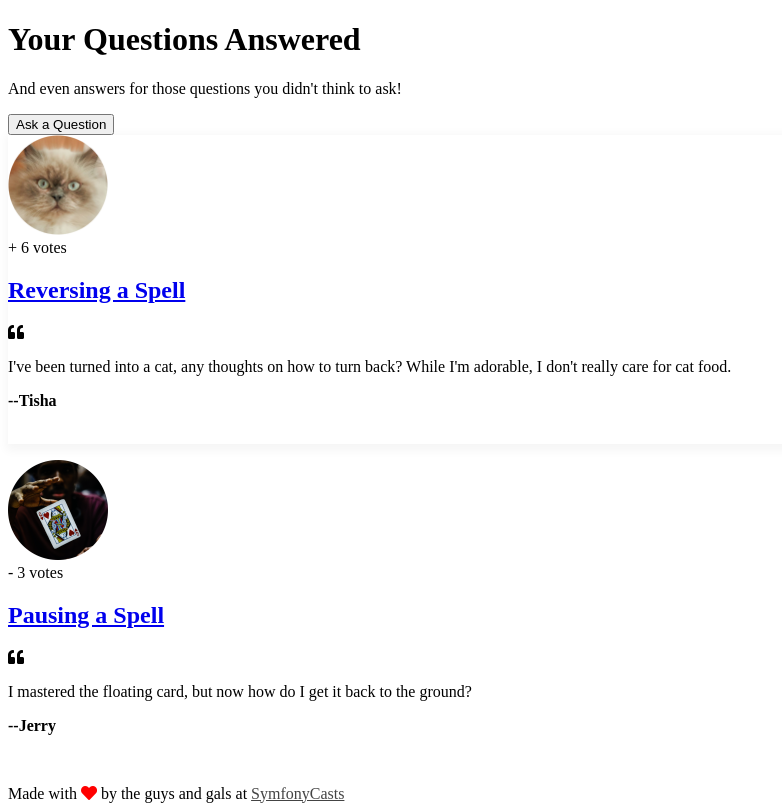
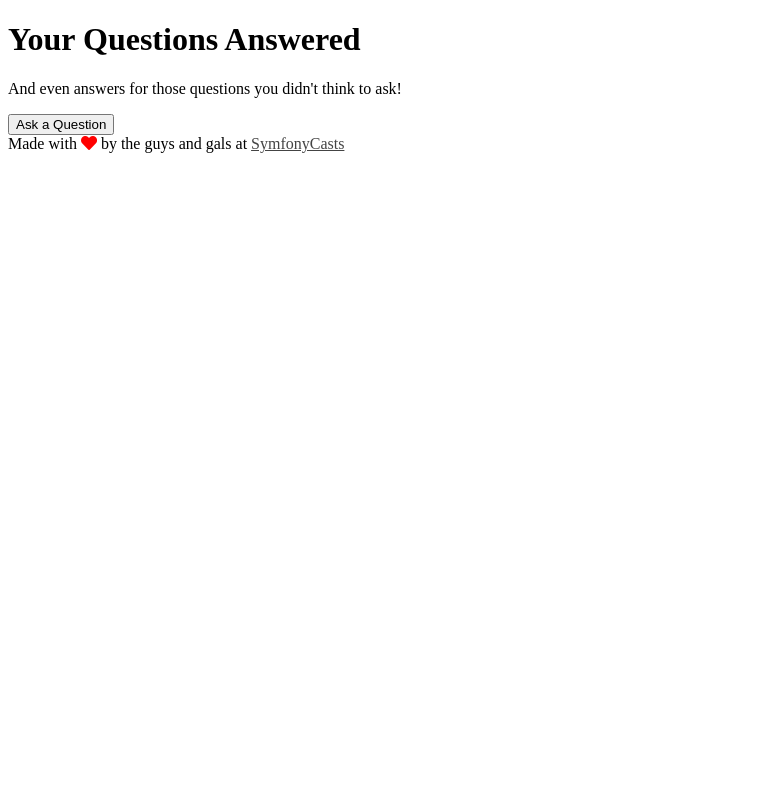
Before and after one commit to gediminasnn/Doctrine-Symfony-the-Database, a Symfony app: template templates/question/homepage.html.twig in a window 1280 px wide. Shown: the part 108-919 px from the top of the page, without its empty margins (0-782 px from the left). After the commit the page ends 261 px from the top, so only its background shows below. Run offline with Twig, Linux system fonts and the light colour scheme; the template is opened without the code that fills it, so the values that code supplies are empty; some libraries are stand-ins or nearby versions.

Commit message:
13 Chapters - DQL

```diff
--- a/composer.json
+++ b/composer.json
@@ -10,6 +10,7 @@
         "doctrine/doctrine-migrations-bundle": "^3.0",
         "doctrine/orm": "^2.7",
         "knplabs/knp-markdown-bundle": "^1.8",
+        "knplabs/knp-time-bundle": "^1.13",
         "sensio/framework-extra-bundle": "^5.5",
         "sentry/sentry-symfony": "^3.4",
         "symfony/asset": "5.1.*",
--- a/config/bundles.php
+++ b/config/bundles.php
@@ -14,4 +14,5 @@ return [
     Symfony\Bundle\MakerBundle\MakerBundle::class => ['dev' => true],
     Doctrine\Bundle\DoctrineBundle\DoctrineBundle::class => ['all' => true],
     Doctrine\Bundle\MigrationsBundle\DoctrineMigrationsBundle::class => ['all' => true],
+    Knp\Bundle\TimeBundle\KnpTimeBundle::class => ['all' => true],
 ];
--- a/templates/question/homepage.html.twig
+++ b/templates/question/homepage.html.twig
@@ -14,6 +14,7 @@
         </div>
     </div>
     <div class="row">
+        {% for question in questions %}
         <div class="col-12 mb-3">
             <div style="box-shadow: 2px 3px 9px 4px rgba(0,0,0,0.04);">
                 <div class="q-container p-4">
@@ -25,48 +26,24 @@
                             </div>
                         </div>
                         <div class="col">
-                            <a class="q-title" href="{{ path('app_question_show', { slug: 'reversing-a-spell' }) }}"><h2>Reversing a Spell</h2></a>
+                            <a class="q-title" href="{{ path('app_question_show', { slug: question.slug }) }}"><h2>{{ question.name }}</h2></a>
                             <div class="q-display p-3">
                                 <i class="fa fa-quote-left mr-3"></i>
-                                <p class="d-inline">I've been turned into a cat, any thoughts on how to turn back? While I'm adorable, I don't really care for cat food.</p>
+                                <p class="d-inline">{{ question.question|parse_markdown }}</p>
                                 <p class="pt-4"><strong>--Tisha</strong></p>
                             </div>
                         </div>
                     </div>
                 </div>
-                <a class="answer-link" href="{{ path('app_question_show', { slug: 'reversing-a-spell' }) }}" style="color: #fff;">
+                <a class="answer-link" href="{{ path('app_question_show', { slug: question.slug }) }}" style="color: #fff;">
                     <p class="q-display-response text-center p-3">
                         <i class="fa fa-magic magic-wand"></i> 6 answers
                     </p>
                 </a>
             </div>
         </div>
+        {% endfor %}
 
-        <div class="col-12 mb-3">
-            <div class="q-container p-4">
-                <div class="row">
-                    <div class="col-2 text-center">
-                        <img src="{{ asset('images/magic-photo.png') }}" width="100" height="100"  alt="Jerry avatar">
-                        <div class="vote-arrows vote-arrows-alt flex-fill pt-2" style="min-width: 90px;">
-                            <span>- 3 votes</span>
-                        </div>
-                    </div>
-                    <div class="col">
-                        <a class="q-title" href="{{ path('app_question_show', { slug: 'pausing-a-spell' }) }}"><h2>Pausing a Spell</h2></a>
-                        <div class="q-display p-3">
-                            <i class="fa fa-quote-left mr-3"></i>
-                            <p class="d-inline">I mastered the floating card, but now how do I get it back to the ground?</p>
-                            <p class="pt-4"><strong>--Jerry</strong></p>
-                        </div>
-                    </div>
-                </div>
-            </div>
-            <a class="answer-link" href="{{ path('app_question_show', { slug: 'pausing-a-spell' }) }}" style="color: #fff;">
-                <p class="q-display-response text-center p-3">
-                    <i class="fa fa-magic magic-wand"></i> 15 answers
-                </p>
-            </a>
-        </div>
     </div>
 </div>
 {% endblock %}
--- a/templates/question/show.html.twig
+++ b/templates/question/show.html.twig
@@ -15,7 +15,8 @@
                             <div class="mt-3">
                                 <small>
                                     {% if question.askedAt %}
-
+                                        Asked
+                                        {{ question.askedAt|ago }}
                                     {% else %}
                                         (unpublished)
                                     {% endif %}
```
Also changed, not shown: src/Controller/QuestionController.php (+8 -2 lines), src/Repository/QuestionRepository.php (+8 -10 lines), 4 other files.
